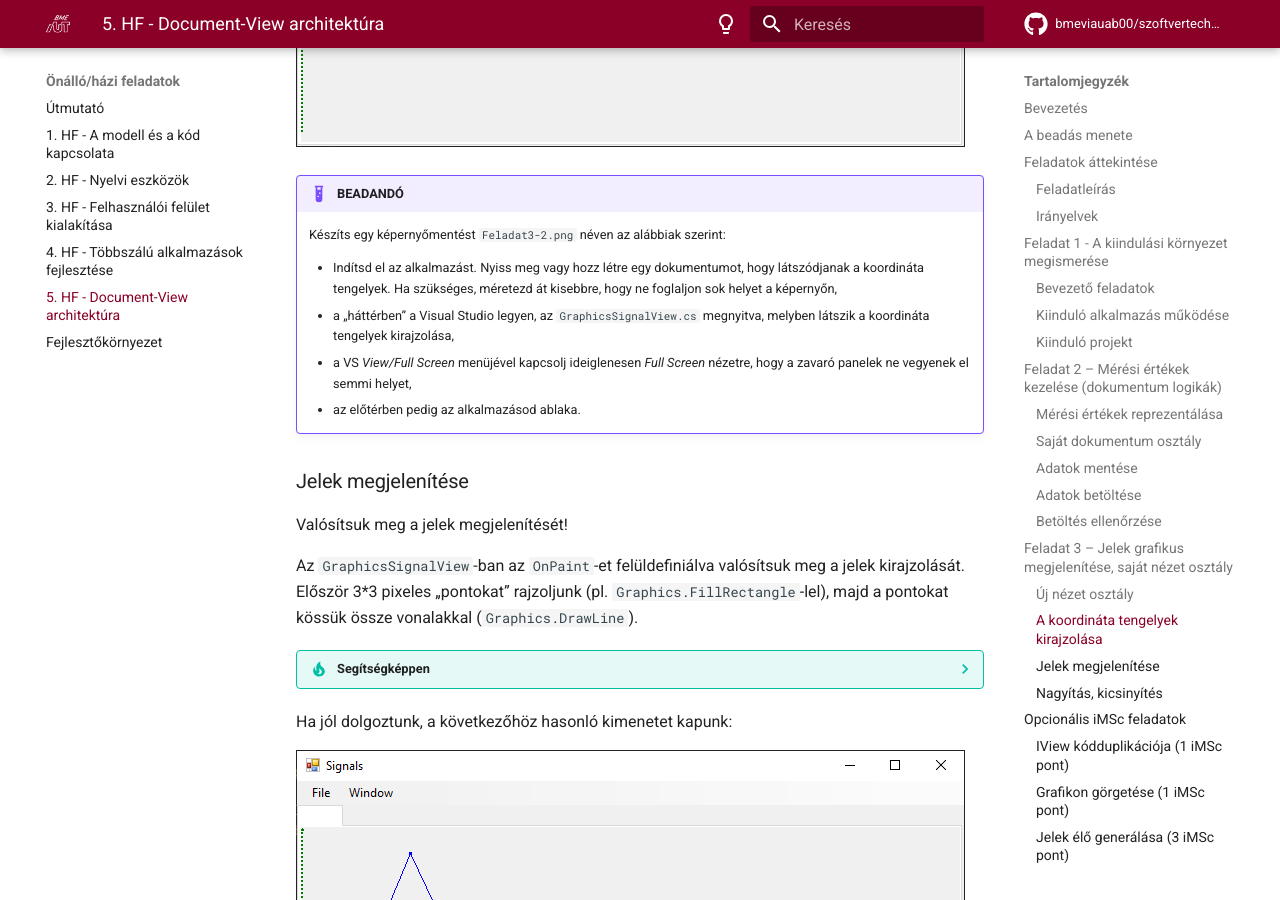
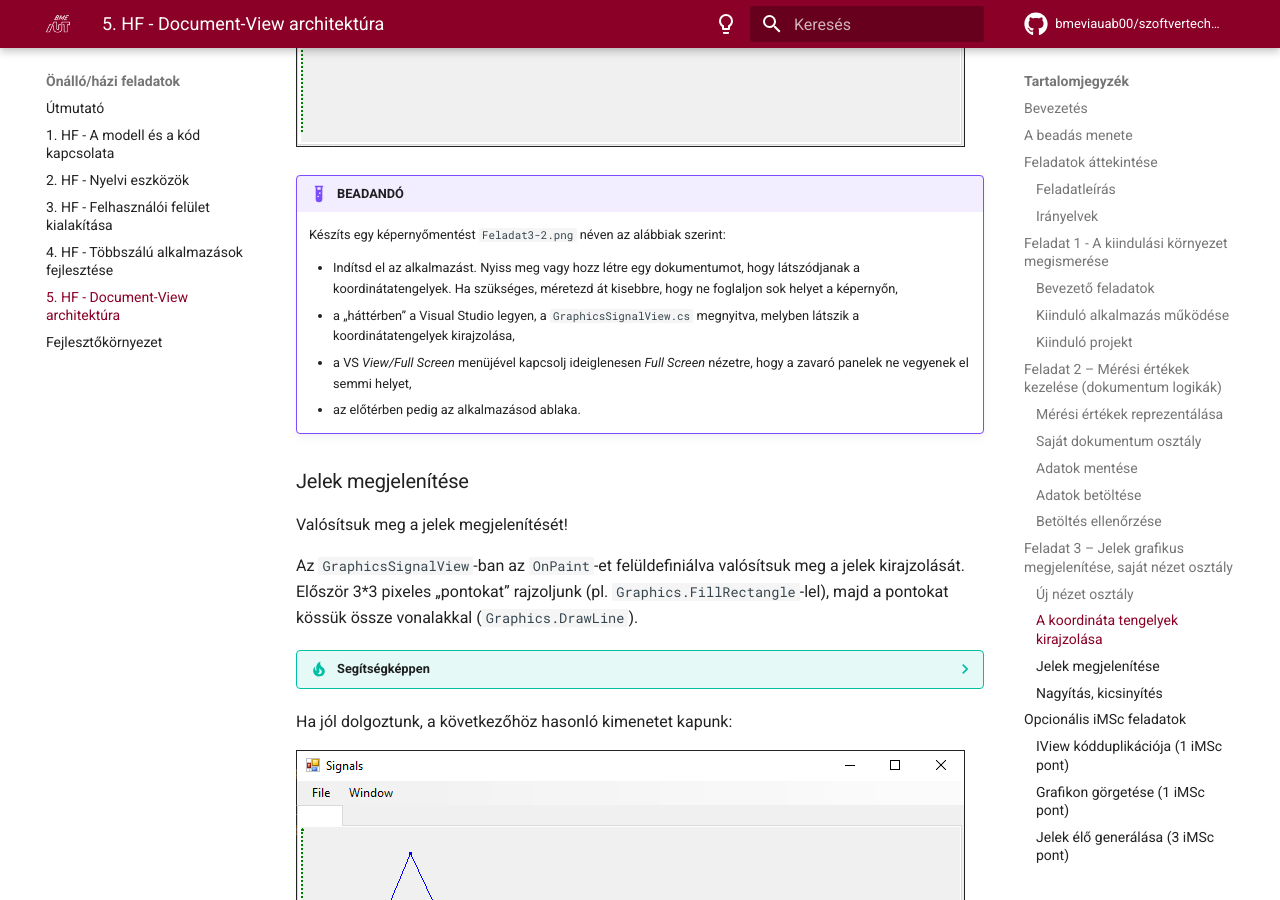
Before and after one commit to bmeviauab00/szoftvertechnikak, an MkDocs documentation site: the page built from docs/hazi/5-document-view-architectura/index.md, in a window 1280 px wide and 900 px high, scrolled down 11921 px. Built offline with MkDocs 1.6.1 and Material for MkDocs 9.7.7, drawn with Linux system fonts in a browser that asks for light colours; emoji names are drawn with the system emoji font; comment, search, counter and statistics services are not loaded; some of the changed text lies outside the part shown.

Commit message:
Képbeadás typok

```diff
--- a/docs/hazi/5-document-view-architectura/index.md
+++ b/docs/hazi/5-document-view-architectura/index.md
@@ -322,7 +322,7 @@ Hívjuk meg a `TraceValues`-t a betöltő függvényünk (`LoadDocument`) végé
     Készíts egy képernyőmentést `Feladat2-5.png` néven az alábbiak szerint:
 
     - Indítsd el az alkalmazást. Ha szükséges, méretezd át kisebbre, hogy ne foglaljon sok helyet a képernyőn,
-    - a „háttérben” a Visual Studio legyen, az `SignalDocument.cs` megnyitva, melyben látszik a `TraceValues` implementációja, valamint az _Output_ ablakban a trace-elt jelértékek,
+    - a „háttérben” a Visual Studio legyen, a `SignalDocument.cs` megnyitva, melyben látszik a `TraceValues` implementációja, valamint az _Output_ ablakban a trace-elt jelértékek,
     - a VS _View/Full Screen_ menüjével kapcsolj ideiglenesen _Full Screen_ nézetre, hogy a zavaró panelek ne vegyenek el semmi helyet,
     - az előtérben pedig az alkalmazásod ablaka.
 
@@ -396,8 +396,8 @@ A munkánk eredményeképpen valami hasonlót kell lássunk futás közben (a sz
 !!! example "BEADANDÓ"
     Készíts egy képernyőmentést `Feladat3-2.png` néven az alábbiak szerint:
 
-    - Indítsd el az alkalmazást. Nyiss meg vagy hozz létre egy dokumentumot, hogy látszódjanak a koordináta tengelyek. Ha szükséges, méretezd át kisebbre, hogy ne foglaljon sok helyet a képernyőn,
-    - a „háttérben” a Visual Studio legyen, az `GraphicsSignalView.cs` megnyitva, melyben látszik a koordináta tengelyek kirajzolása,
+    - Indítsd el az alkalmazást. Nyiss meg vagy hozz létre egy dokumentumot, hogy látszódjanak a koordinátatengelyek. Ha szükséges, méretezd át kisebbre, hogy ne foglaljon sok helyet a képernyőn,
+    - a „háttérben” a Visual Studio legyen, a `GraphicsSignalView.cs` megnyitva, melyben látszik a koordinátatengelyek kirajzolása,
     - a VS _View/Full Screen_ menüjével kapcsolj ideiglenesen _Full Screen_ nézetre, hogy a zavaró panelek ne vegyenek el semmi helyet,
     - az előtérben pedig az alkalmazásod ablaka.
 
@@ -453,8 +453,8 @@ Az alkalmazást futtatva a _Window_ menüből ugyanahhoz a dokumentumhoz hozzunk
 !!! example "BEADANDÓ"
     Készíts egy képernyőmentést `Feladat3-4.png` néven az alábbiak szerint:
 
-    - Indítsd el az alkalmazást. Nyiss meg vagy hozz létre egy dokumentumot, hogy látszódjanak a koordináta tengelyek és a kirajzolt jelek. Ha szükséges, méretezd át kisebbre, hogy ne foglaljon sok helyet a képernyőn,
-    - a „háttérben” a Visual Studio legyen, az `GraphicsSignalView.cs` megnyitva, melyben látszik a jelek kirajzolása,
+    - Indítsd el az alkalmazást. Nyiss meg vagy hozz létre egy dokumentumot, hogy látszódjanak a koordinátatengelyek és a kirajzolt jelek. Ha szükséges, méretezd át kisebbre, hogy ne foglaljon sok helyet a képernyőn,
+    - a „háttérben” a Visual Studio legyen, a `GraphicsSignalView.cs` megnyitva, melyben látszik a jelek kirajzolása,
     - a VS _View/Full Screen_ menüjével kapcsolj ideiglenesen _Full Screen_ nézetre, hogy a zavaró panelek ne vegyenek el semmi helyet,
     - az előtérben pedig az alkalmazásod ablaka.
 
@@ -486,8 +486,8 @@ A megközelítés előnye a viszonylagos egyszerűsége. Hátránya, hogy ha nag
 !!! example "BEADANDÓ"
     Készíts egy képernyőmentést `FeladatIMSc-2.png` néven az alábbiak szerint:
 
-    - Indítsd el az alkalmazást. Nyiss meg vagy hozz létre egy dokumentumot, hogy látszódjanak a koordináta tengelyek és a kirajzolt jelek, valamint a görgetősáv (scrollbar). Ha szükséges, méretezd át kisebbre, hogy ne foglaljon sok helyet a képernyőn,
-    - a „háttérben” a Visual Studio legyen, az `GraphicsSignalView.cs` releváns releváns része megnyitva,
+    - Indítsd el az alkalmazást. Nyiss meg vagy hozz létre egy dokumentumot, hogy látszódjanak a koordinátatengelyek és a kirajzolt jelek, valamint a görgetősáv (scrollbar). Ha szükséges, méretezd át kisebbre, hogy ne foglaljon sok helyet a képernyőn,
+    - a „háttérben” a Visual Studio legyen, a `GraphicsSignalView.cs` releváns releváns része megnyitva,
     - a VS _View/Full Screen_ menüjével kapcsolj ideiglenesen _Full Screen_ nézetre, hogy a zavaró panelek ne vegyenek el semmi helyet,
     - az előtérben pedig az alkalmazásod ablaka.
 
@@ -510,6 +510,6 @@ Vezessünk be egy _Data_ menüelem alatti _Change To Live Data Source Mode_ men
     Készíts egy képernyőmentést `FeladatIMSc-3.png` néven az alábbiak szerint:
 
     - Indítsd el az alkalmazást. Nyiss meg vagy hozz létre egy dokumentumot és válts élő módba, hogy látszódjanak a random generált értékek is.
-    - a „háttérben” a Visual Studio legyen, az `SignalDocument.cs` releváns releváns része megnyitva,
+    - a „háttérben” a Visual Studio legyen, a `SignalDocument.cs` releváns releváns része megnyitva,
     - a VS _View/Full Screen_ menüjével kapcsolj ideiglenesen _Full Screen_ nézetre, hogy a zavaró panelek ne vegyenek el semmi helyet,
     - az előtérben pedig az alkalmazásod ablaka.
```
